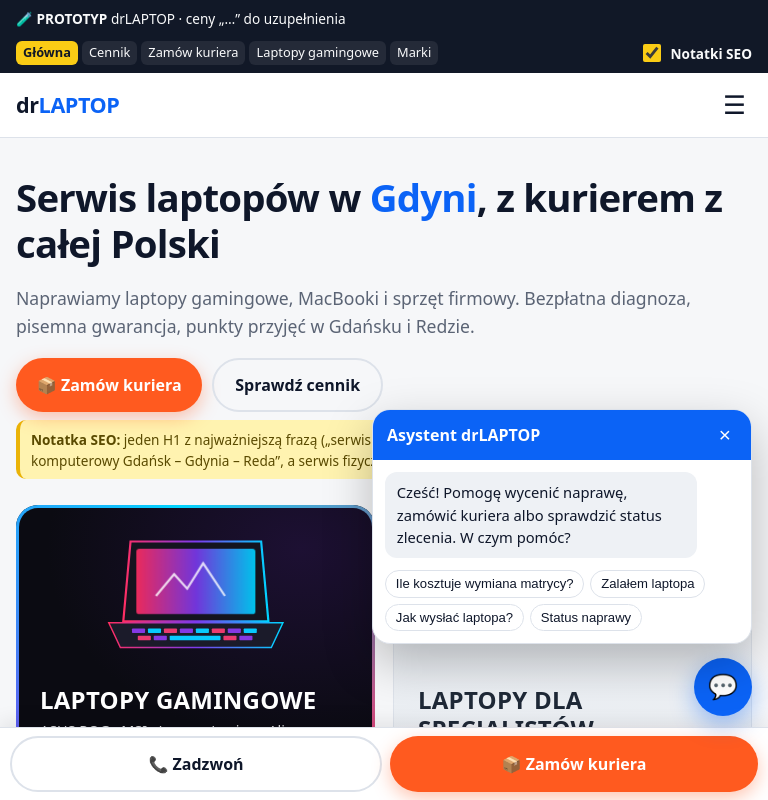
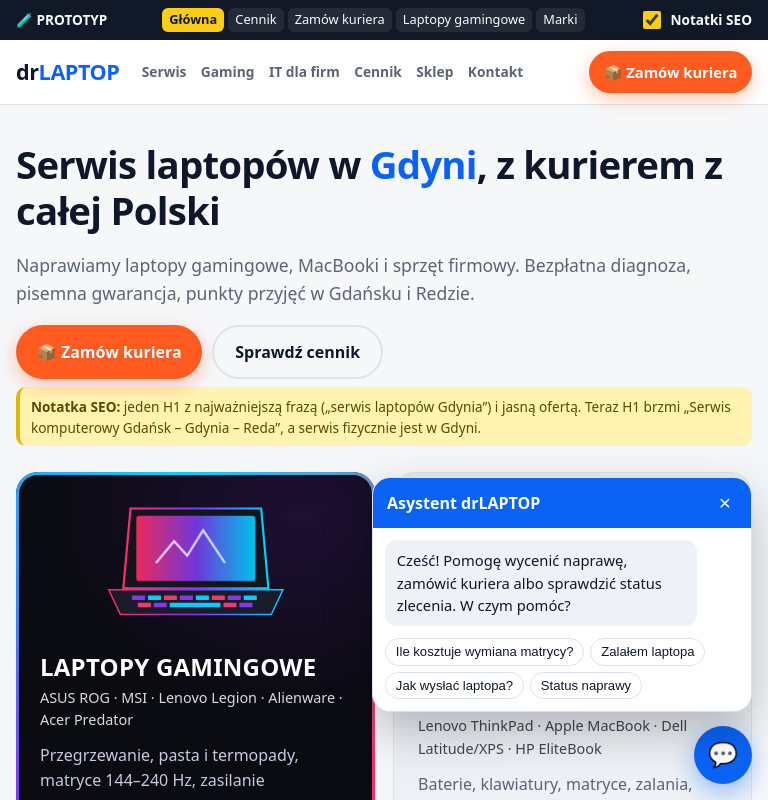
Before and after one commit to TenkaiSp1/strona-drlaptop, a plain HTML site: page prototyp/index.html in a window 768 px wide. Both pictures are taken after a click on the button "Asystent AI". Shown: the top 800 px of the page. Drawn offline with Linux system fonts and the light colour scheme.

Commit message:
Prototyp: pełne menu na średnich ekranach (podgląd na claude.ai, małe laptopy)
Co-Authored-By: Claude Opus 5.5 <noreply@anthropic.com>
Claude-Session: https://claude.ai/code/session_01R9RcpJaPH12Tdwa8otGu1o

```diff
--- a/prototyp/index.html
+++ b/prototyp/index.html
@@ -11,7 +11,7 @@
 
 <div class="proto">
   <div class="wrap">
-    <span>🧪 <b>PROTOTYP</b> drLAPTOP · ceny „…” do uzupełnienia</span>
+    <span>🧪 <b>PROTOTYP</b><span class="lbl-long"> drLAPTOP · ceny „…” do uzupełnienia</span></span>
     <nav class="pages" aria-label="Strony prototypu"><a href="index.html" aria-current="page">Główna</a><a href="cennik.html">Cennik</a><a href="zamow-kuriera.html">Zamów kuriera</a><a href="serwis-laptopow-gamingowych.html">Laptopy gamingowe</a><a href="asus.html">Marki</a></nav>
     <label><input type="checkbox" id="notesToggle" checked> Notatki SEO</label>
   </div>
--- a/prototyp/style.css
+++ b/prototyp/style.css
@@ -247,3 +247,24 @@ h3.cat{margin-top:28px}
 .review-actions{display:flex;flex-wrap:wrap;gap:10px;margin-top:18px}
 @media (prefers-reduced-motion:reduce){.marquee{overflow-x:auto;mask-image:none;-webkit-mask-image:none}.track{animation:none}}
 .tabs-links a{border:1px solid var(--line);border-radius:999px;padding:.35em .8em;text-decoration:none;font-weight:600;font-size:.9rem;background:var(--surface)}
+
+/* ---- średnie ekrany (np. podgląd w oknie claude.ai, małe laptopy, tablety) ---- */
+@media (max-width:1100px){
+  .hdr{gap:12px}
+  .hdr .tel{display:none}
+  nav.main{margin-left:4px;gap:2px}
+  nav.main a{padding:.45em .55em;font-size:.9rem}
+  .proto .lbl-long{display:none}
+}
+@media (min-width:761px) and (max-width:900px){
+  nav.main{display:flex}
+  .hdr .btn{display:inline-flex;padding:.65em 1em;font-size:.92rem}
+  .burger{display:none}
+  .sticky{display:none}
+  body{padding-bottom:0}
+  .ai-fab{bottom:16px}
+  .ai{bottom:88px}
+}
+@media (min-width:761px) and (max-width:860px){
+  nav.main a{padding:.4em .45em;font-size:.86rem}
+}
```
Also changed, not shown: prototyp/acer.html (+1 -1 lines), prototyp/apple.html (+1 -1 lines), prototyp/asus.html (+1 -1 lines), prototyp/cennik.html (+1 -1 lines), prototyp/dell.html (+1 -1 lines), prototyp/hp.html (+1 -1 lines), prototyp/lenovo.html (+1 -1 lines), prototyp/msi.html (+1 -1 lines), prototyp/samsung.html (+1 -1 lines), prototyp/serwis-laptopow-gamingowych.html (+1 -1 lines), prototyp/zamow-kuriera.html (+1 -1 lines).
